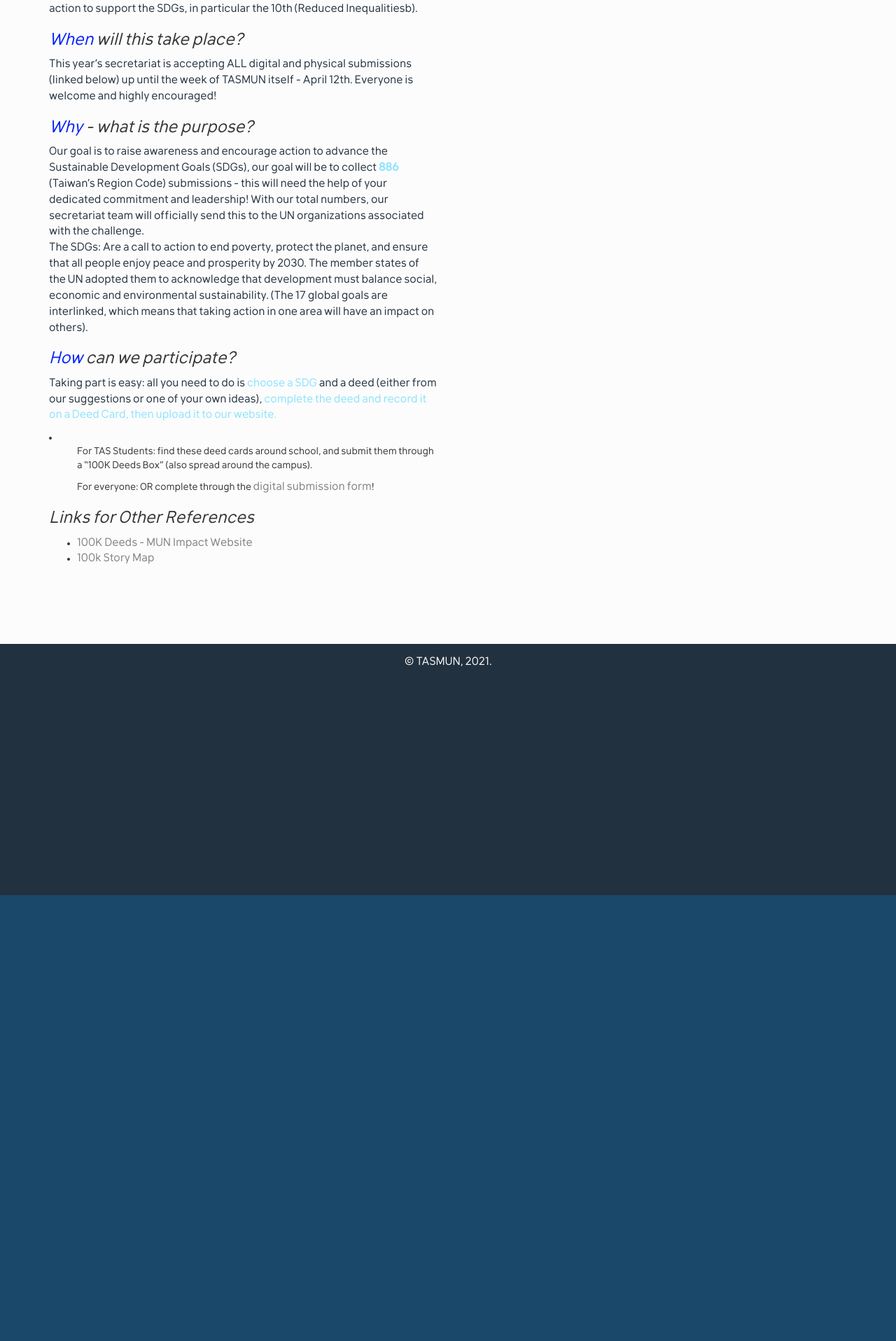
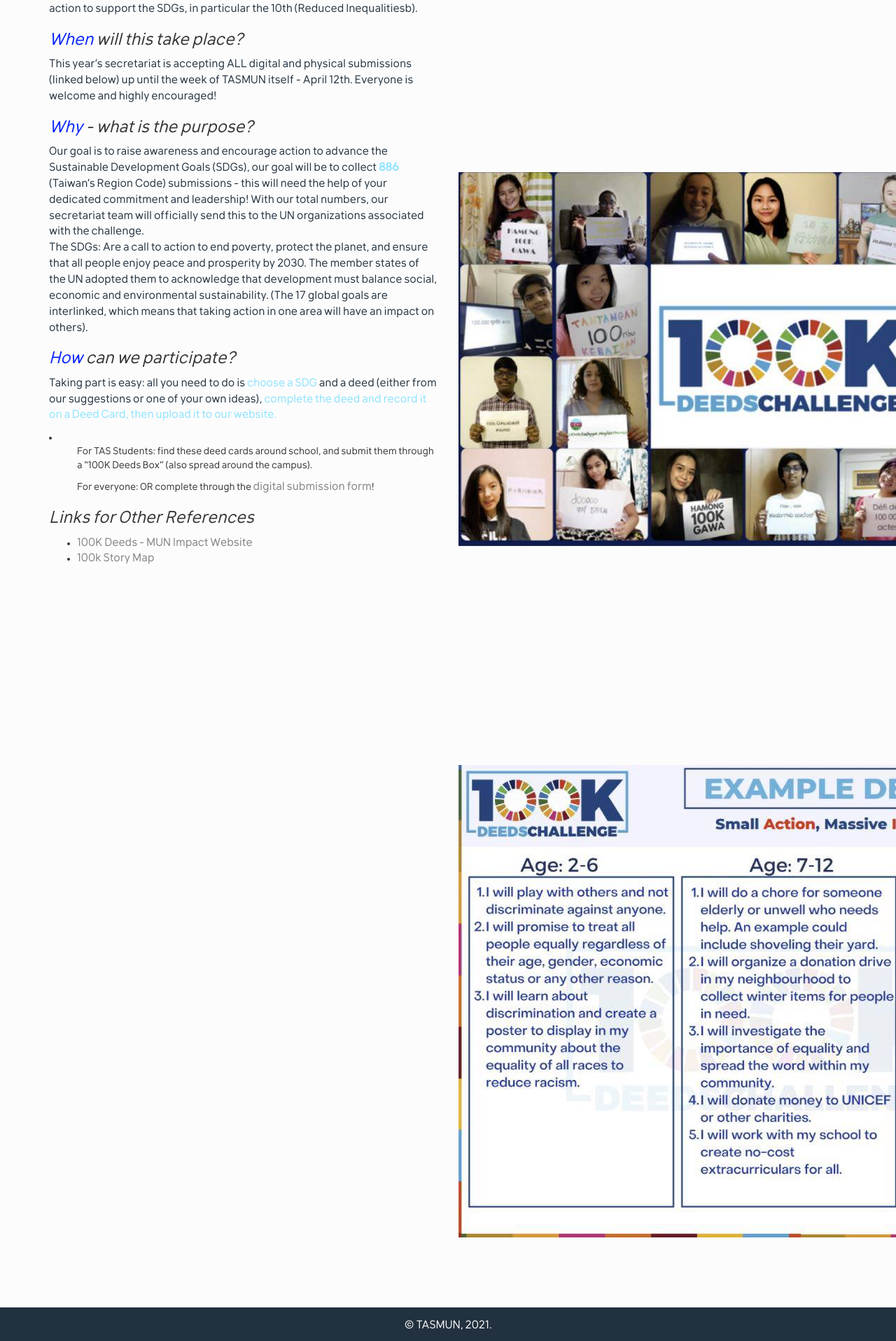
Before and after one commit to alexandernext/tasmun, a Jekyll site: the page built from 100kdeeds.html, in a window 1280 px wide. Shown: the part 420-2336 px from the top of the page at 70% size. Built offline with Jekyll 4.4.1, drawn with Linux system fonts in a browser that asks for light colours; some web fonts are replaced.

Commit message:
Update 100kdeeds.html

```diff
--- a/100kdeeds.html
+++ b/100kdeeds.html
@@ -36,7 +36,7 @@ title: 100K Deeds Challenge
 <div class="col-md-6">
   <div class="item">
     <h3 class="item-title"><i>Example of Deeds:</i></h3>
-          <img style="position:relative;padding-top:56.25%;" src=""></img>
-          <img style="position:relative;padding-top:56.25%;" src=""></img>
+          <img style="position:relative;padding-top:56.25%;" src="assets/100kchallenge1.jpg"></img>
+          <img style="position:relative;padding-top:56.25%;" src="assets/100kchallenge2.jpg"></img>
 </div>
 </div>
```
